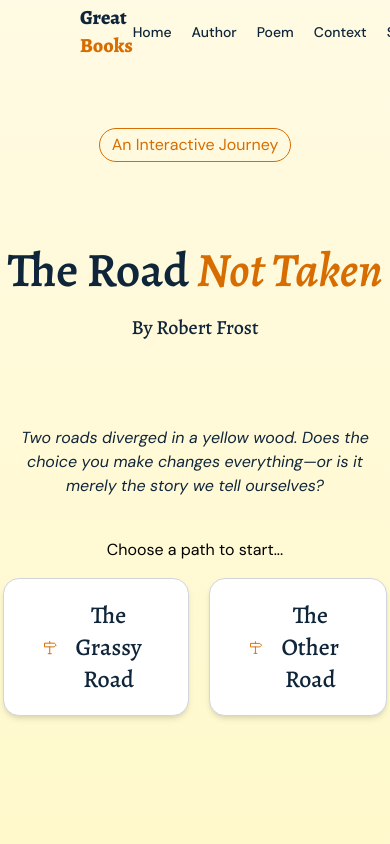
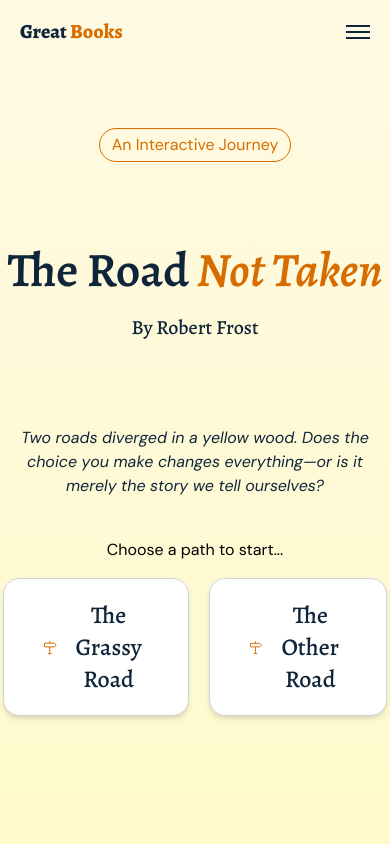
Before and after one commit to robby-deving/The-Road-Not-Taken, a React (Vite) app: page / in a window 390 px wide. Shown: the top 844 px of the page. Built offline with nearby package versions, Linux system fonts and the light colour scheme.

Commit message:
feat: add lucide-react dependency and implement mobile menu in Navbar

```diff
--- a/package.json
+++ b/package.json
@@ -11,6 +11,7 @@
   },
   "dependencies": {
     "@tailwindcss/vite": "^4.1.18",
+    "lucide-react": "^0.561.0",
     "react": "^19.2.0",
     "react-dom": "^19.2.0",
     "react-router-dom": "^7.10.1",
--- a/src/components/Navbar.tsx
+++ b/src/components/Navbar.tsx
@@ -3,6 +3,7 @@ import { useEffect, useState } from 'react';
 
 export default function Navbar() {
     const [isHome, setIsHome] = useState(true);
+    const [isMenuOpen, setIsMenuOpen] = useState(false);
 
     useEffect(() => {
       const handleScroll = () => {
@@ -13,23 +14,56 @@ export default function Navbar() {
       return () => window.removeEventListener('scroll', handleScroll);
     }, []);
 
+    const handleLinkClick = () => {
+      setIsMenuOpen(false);
+    };
+
     return (
-      <div className={`fixed top-0 z-50 w-full h-16 px-20 flex justify-between items-center px-5 text-sm font-medium transition-colors ${
+      <div className={`fixed top-0 z-50 w-full h-16 px-5 md:px-20 flex justify-between items-center text-sm font-medium transition-colors ${
         isHome
           ? 'text-[#0F253A]'
           : 'bg-[#282523] text-white'
-      }`}>  <div>
+      }`}>
+        <div>
             <span className={`alegreya-extrabold ${isHome ? 'text-[#0F253A]' : 'text-white'} text-xl`}>Great</span>
             <span className="alegreya-extrabold text-[#D76D01] text-xl"> Books</span>
         </div>
-        <div className="flex gap-5">
+
+        {/* Hamburger Menu Button - Mobile Only */}
+        <button
+          className="md:hidden flex flex-col gap-1 w-6 h-6 justify-center"
+          onClick={() => setIsMenuOpen(!isMenuOpen)}
+          aria-label="Toggle menu"
+        >
+          <span className={`h-0.5 w-full transition-all ${isHome ? 'bg-[#0F253A]' : 'bg-white'} ${isMenuOpen ? 'rotate-45 translate-y-1.5' : ''}`}></span>
+          <span className={`h-0.5 w-full transition-all ${isHome ? 'bg-[#0F253A]' : 'bg-white'} ${isMenuOpen ? 'opacity-0' : ''}`}></span>
+          <span className={`h-0.5 w-full transition-all ${isHome ? 'bg-[#0F253A]' : 'bg-white'} ${isMenuOpen ? '-rotate-45 -translate-y-1.5' : ''}`}></span>
+        </button>
+
+        {/* Desktop Menu */}
+        <div className="hidden md:flex gap-5">
             <a href="#home" className="hover:text-[#D76D01] transition-colors duration-200">Home</a>
             <a href="#author" className="hover:text-[#D76D01] transition-colors duration-200">Author</a>
             <a href="#poem" className="hover:text-[#D76D01] transition-colors duration-200">Poem</a>
             <a href="#context" className="hover:text-[#D76D01] transition-colors duration-200">Context</a>
             <a href="#summary" className="hover:text-[#D76D01] transition-colors duration-200">Summary</a>
             <a href="#analysis" className="hover:text-[#D76D01] transition-colors duration-200">Analysis</a>
+        </div>
 
+        {/* Mobile Menu */}
+        <div className={`md:hidden absolute top-16 left-0 w-full ${
+          isHome ? 'bg-white' : 'bg-[#282523]'
+        } shadow-lg transition-all duration-300 ${
+          isMenuOpen ? 'max-h-96 opacity-100' : 'max-h-0 opacity-0 overflow-hidden'
+        }`}>
+          <div className="flex flex-col py-4">
+            <a href="#home" onClick={handleLinkClick} className="px-5 py-3 hover:bg-[#D76D01] hover:text-white transition-colors duration-200">Home</a>
+            <a href="#author" onClick={handleLinkClick} className="px-5 py-3 hover:bg-[#D76D01] hover:text-white transition-colors duration-200">Author</a>
+            <a href="#poem" onClick={handleLinkClick} className="px-5 py-3 hover:bg-[#D76D01] hover:text-white transition-colors duration-200">Poem</a>
+            <a href="#context" onClick={handleLinkClick} className="px-5 py-3 hover:bg-[#D76D01] hover:text-white transition-colors duration-200">Context</a>
+            <a href="#summary" onClick={handleLinkClick} className="px-5 py-3 hover:bg-[#D76D01] hover:text-white transition-colors duration-200">Summary</a>
+            <a href="#analysis" onClick={handleLinkClick} className="px-5 py-3 hover:bg-[#D76D01] hover:text-white transition-colors duration-200">Analysis</a>
+          </div>
         </div>
     </div>
   )
```
Also changed, not shown: 1 other file (tests, documents, lock files or other folders).
